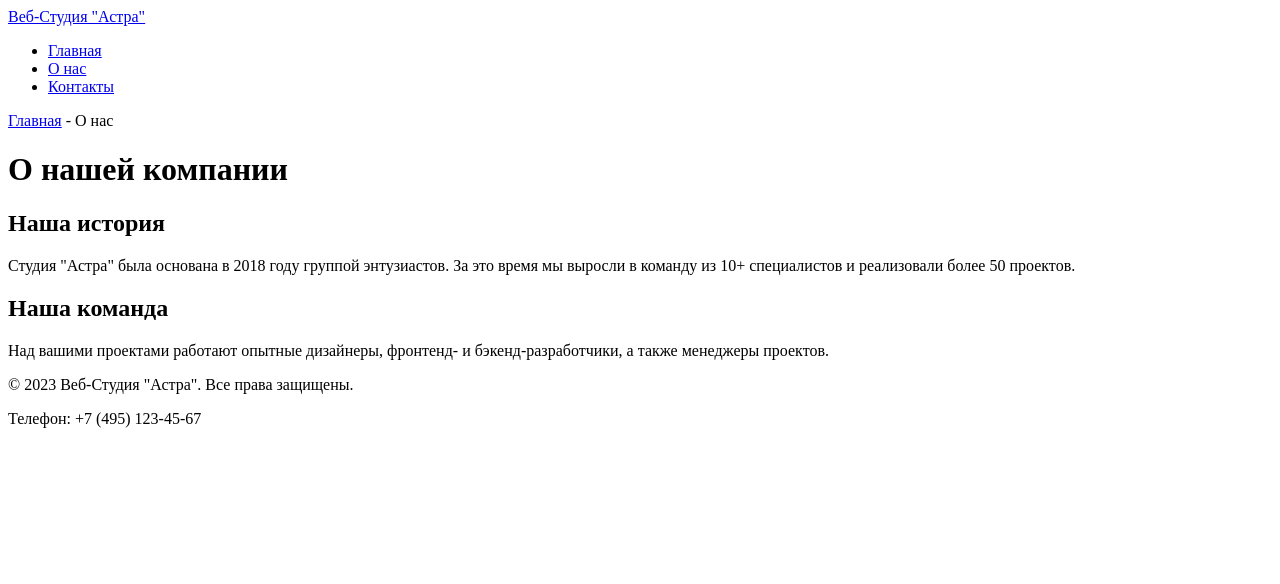
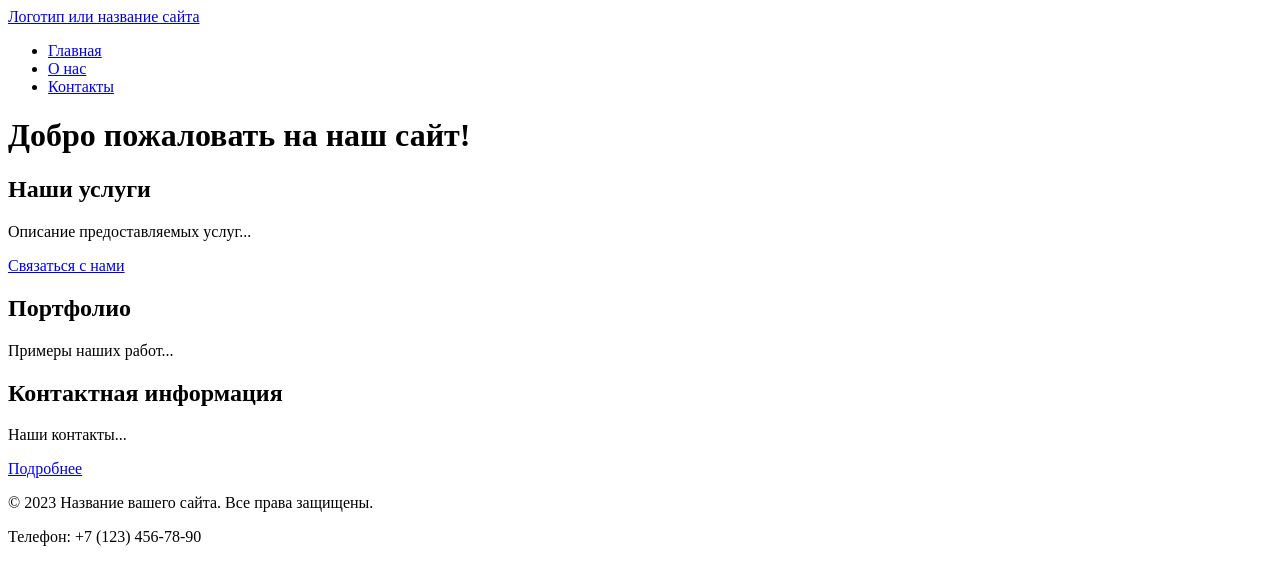
Before and after one commit to 1Firstness1/jstest, a website: page index.html in a window 1280 px wide. Drawn offline with Linux system fonts and the light colour scheme.

Commit message:
Update index.html

```diff
--- a/index.html
+++ b/index.html
@@ -3,13 +3,15 @@
 <head>
     <meta charset="UTF-8">
     <meta name="viewport" content="width=device-width, initial-scale=1.0">
-    <title>О нас - Веб-Студия "Астра"</title>
-    <meta name="description" content="Узнайте больше о нашей компании и истории. Наши ценности и команда профессионалов.">
+    <title>Главная - Название вашего сайта</title>
+    <meta name="description" content="Краткое описание главной страницы вашего сайта">
     <link rel="icon" href="assets/favicon.ico" type="image/x-icon">
 </head>
 <body>
+<!-- Шапка сайта -->
 <header>
-        <a href="/">Веб-Студия "Астра"</a>
+    <a href="/">Логотип или название сайта</a>
+    <!-- Главное меню навигации -->
     <nav>
         <ul>
             <li><a href="index.html">Главная</a></li>
@@ -18,28 +20,31 @@
         </ul>
     </nav>
 </header>
-
+<!-- Уникальное основное содержимое страницы -->
 <main>
-        <nav aria-label="Хлебные крошки">
-            <a href="index.html">Главная</a> - <span>О нас</span>
-        </nav>
-
-        <h1>О нашей компании</h1>
-
-        <section>
-            <h2>Наша история</h2>
-            <p>Студия "Астра" была основана в 2018 году группой энтузиастов. За это время мы выросли в команду из 10+ специалистов и реализовали более 50 проектов.</p>
+    <h1>Добро пожаловать на наш сайт!</h1>
+    <!-- Секция 1 с якорем -->
+    <section id="services">
+        <h2>Наши услуги</h2>
+        <p>Описание предоставляемых услуг...</p>
+        <a href="#contacts">Связаться с нами</a> <!-- Якорная ссылка внутри страницы -->
     </section>
-
-        <section>
-            <h2>Наша команда</h2>
-            <p>Над вашими проектами работают опытные дизайнеры, фронтенд- и бэкенд-разработчики, а также менеджеры проектов.</p>
+    <!-- Секция 2 с якорем -->
+    <section id="portfolio">
+        <h2>Портфолио</h2>
+        <p>Примеры наших работ...</p>
+    </section>
+    <!-- Секция 3 с якорем -->
+    <section id="contacts">
+        <h2>Контактная информация</h2>
+        <p>Наши контакты...</p>
+        <a href="contacts.html">Подробнее</a> <!-- Ссылка на отдельную страницу -->
     </section>
 </main>
-
+<!-- Подвал сайта -->
 <footer>
-        <p>&copy; 2023 Веб-Студия "Астра". Все права защищены.</p>
-        <p>Телефон: +7 (495) 123-45-67</p>
+    <p>&copy; 2023 Название вашего сайта. Все права защищены.</p>
+    <p>Телефон: +7 (123) 456-78-90</p>
 </footer>
 </body>
 </html>
```
Lines whose indentation alone changed are shown as unchanged.
